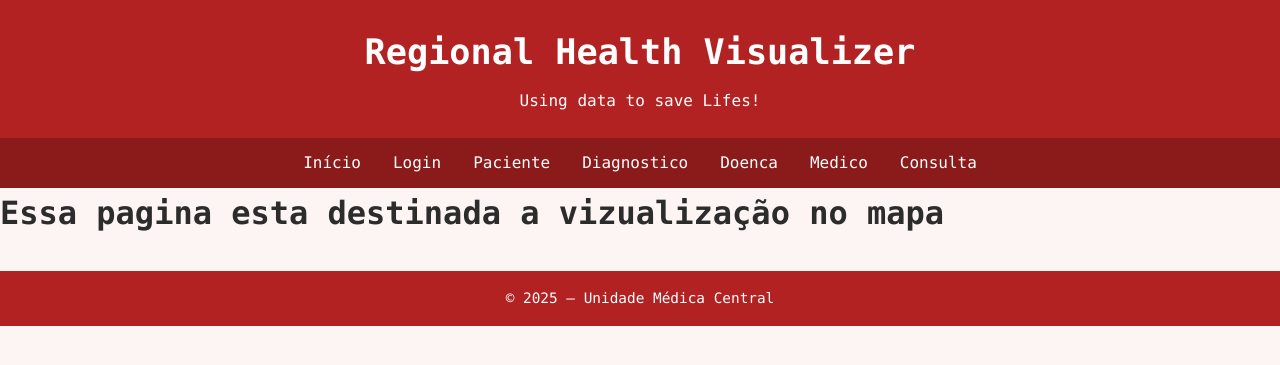
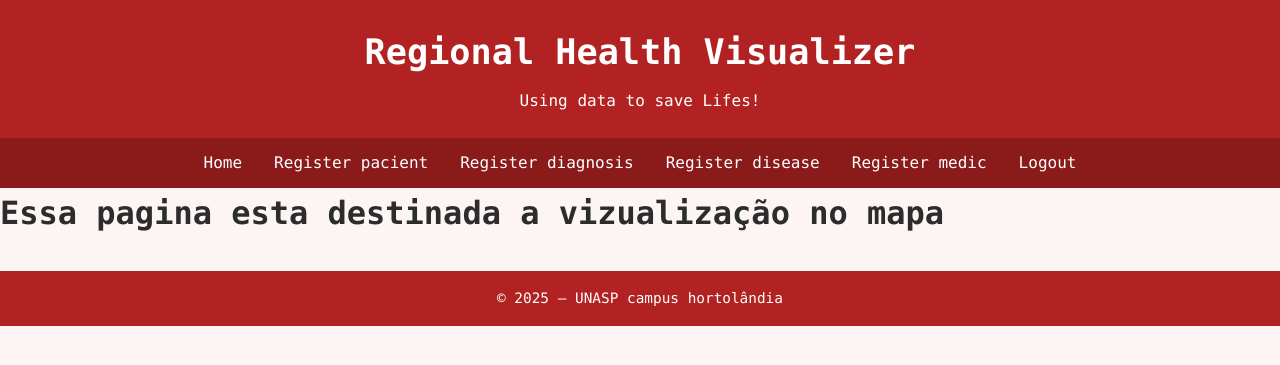
Before and after one commit to tiagosilva110/regional-health-visualizer, a Flask app: page / in a window 1280 px wide. Shown: the top 365 px of the page. Run offline with Flask 3, Linux system fonts and the light colour scheme; the visitor is signed in with stand-in values (Sample User, id 1).

Commit message:
added some fixes

```diff
--- a/app/models.py
+++ b/app/models.py
@@ -13,7 +13,7 @@ class UM(UserMixin, db.Model):
     __tablename__ = 'um'
     id: so.Mapped[int] = so.mapped_column(primary_key=True)
     name: so.Mapped[str] = so.mapped_column(sa.String(32))
-    cep: so.Mapped[str] = so.mapped_column(sa.String(8))
+    state: so.Mapped[str] = so.mapped_column(sa.String(2))
     password_hash: so.Mapped[Optional[str]] = so.mapped_column(sa.String(256))
 
     def set_password(self, password):
@@ -34,7 +34,7 @@ class Pessoa(db.Model):
     name: so.Mapped[str] = so.mapped_column(sa.String(32))
     birth: so.Mapped[datetime.date] = so.mapped_column(sa.Date)
     sex: so.Mapped[str] = so.mapped_column(sa.String(1))
-    cep: so.Mapped[str] = so.mapped_column(sa.String(8))
+    state: so.Mapped[str] = so.mapped_column(sa.String(2))
     um_id: so.Mapped[int] = so.mapped_column(ForeignKey("um.id"), nullable=True)
 
 class Doenca(db.Model):
@@ -51,8 +51,7 @@ class Diagnostico(db.Model):
     date: so.Mapped[datetime.date] = so.mapped_column(sa.Date)
     medico_crm: so.Mapped[int] = so.mapped_column(ForeignKey("medico.crm"), nullable=True)
     pessoa_id: so.Mapped[int] = so.mapped_column(ForeignKey("pessoa.id"), nullable=True)
-    coord: so.Mapped[str] = so.mapped_column(sa.String(32))
-    id_doenca: so.Mapped[int] = so.mapped_column(ForeignKey("doenca.id"),nullable=True)
+    doenca_id: so.Mapped[int] = so.mapped_column(ForeignKey("doenca.id"),nullable=True)
 
 @login.user_loader
 def load_user(id):
--- a/app/routes.py
+++ b/app/routes.py
@@ -64,33 +64,33 @@ def regmedic():
         db.session.add(medico)
         db.session.commit()
         flash('New medic enry!')
-        return redirect(url_for('regperson'))
+        return redirect(url_for('regmedic'))
 
     return render_template("register_medic.html", title="Register Medic", form=form)
 
 @login_required
-@app.route("/consult", methods=['GET', 'POST'])
+@app.route("/reg-diagnosis", methods=['GET', 'POST'])
 def regdiagnosis():
     form = RegisterDiagnosis()
     if form.validate_on_submit():
-        person = Pessoa(name=form.name.data,cep=form.cep.data,birth=form.birth.data,sex=form.sex.data,um_id=current_user.id)
-        db.session.add(person)
+        diagnosis = Diagnostico(date=form.date.data, crm=form.medico_crm.data)
+        db.session.add(diagnosis)
         db.session.commit()
-        flash('New person enry!')
-        return redirect(url_for('regperson'))
+        flash('New diagnosis enry!')
+        return redirect(url_for('regdiagnosis'))
 
-    return render_template("register_consulta.html", title="Consulta")
+    return render_template("register_consulta.html", title="Diagnostico")
 
 @login_required
-@app.route("/consult", methods=['GET', 'POST'])
+@app.route("/reg-disease", methods=['GET', 'POST'])
 def regdisease():
-    form = RegisterDiagnosis()
+    form = RegisterDisease()
     if form.validate_on_submit():
-        person = Pessoa(name=form.name.data,cep=form.cep.data,birth=form.birth.data,sex=form.sex.data,um_id=current_user.id)
-        db.session.add(person)
+        doenca = Doenca(type=form.type.data)
+        db.session.add(doenca)
         db.session.commit()
-        flash('New person enry!')
-        return redirect(url_for('regperson'))
+        flash('New disease enry!')
+        return redirect(url_for('regdisease'))
 
     return render_template("register_consulta.html", title="Consulta")
 
--- a/app/templates/base.html
+++ b/app/templates/base.html
@@ -106,16 +106,17 @@
   </header>
 
   <nav>
-    <a href="{{ url_for('index') }}">Início</a>
+    <a href="{{ url_for('index') }}">Home</a>
+    {% if not current_user.is_anonymous %}
+    <a href="{{ url_for('regperson')}}">Register pacient</a>
+    <a href="{{ url_for('regdiagnosis')}}">Register diagnosis</a>
+    <a href="{{ url_for('regdisease')}}">Register disease</a>
+    <a href="{{ url_for('regmedic')}}">Register medic</a>
+    <a href="{{ url_for('logout') }}">Logout</a>
+    {% endif %}
+    {% if current_user.is_anonymous %}
     <a href="{{ url_for('login') }}">Login</a>
-    {% if not current_user.is_anonymous %}
-    <a href="{{ url_for('regperson')}}">Paciente</a>
-    <a href="{{ url_for('regdiagnosis')}}">Diagnostico</a>
-    <a href="{{ url_for('regdisease')}}">Doenca</a>
-    <a href="{{ url_for('regmedic')}}">Medico</a>
-    <a href="{{ url_for('regconsult')}}">Consulta</a>
     {% endif %}
-
   </nav>
     {% with messages = get_flashed_messages() %}
       {% if messages %}
@@ -127,7 +128,7 @@
     {% block content %}{% endblock %}
 
     <footer>
-    © 2025 — Unidade Médica Central
+    © 2025 — UNASP campus hortolândia
     </footer>
 </body>
 </html>
```
Also changed, not shown: app/forms.py (+4 -6 lines), app/templates/public_data.html (added), app/templates/um_data.html (added).
